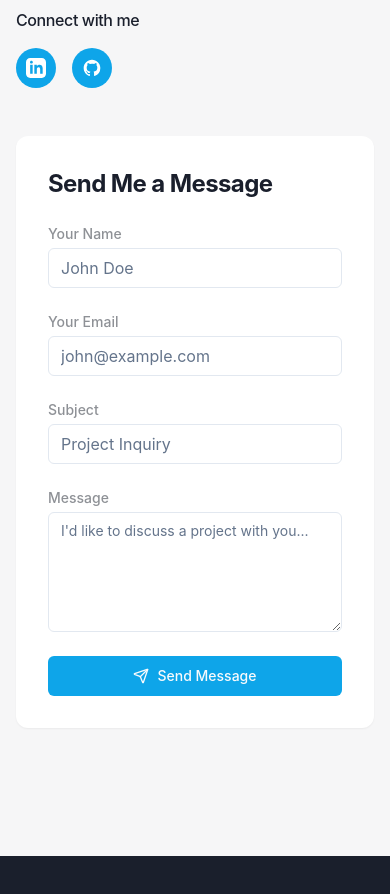
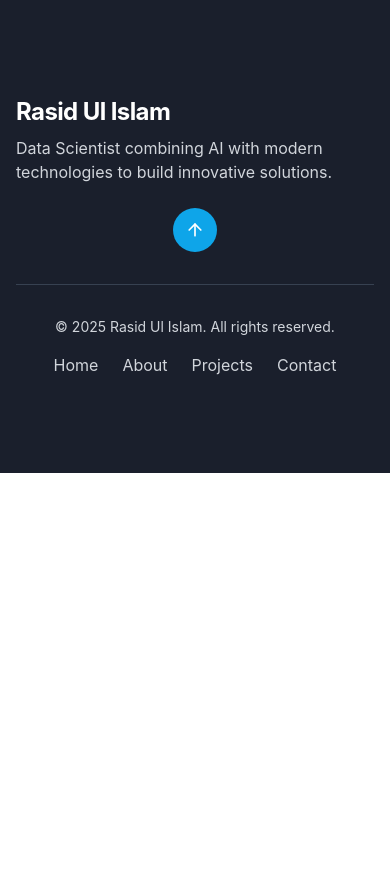
Before and after one commit to Ra5hidIslam/nexthub-journey-space, a React (Vite) app: page / in a window 390 px wide. Shown: the part 7200-8094 px from the top of the page. After the commit the page ends 7673 px from the top, so only its background shows below. Built offline with nearby package versions, Linux system fonts and the light colour scheme.

Commit message:
Remove contact form
Removes the "Send Me a Message" section from the contact section.

```diff
--- a/src/components/ContactSection.tsx
+++ b/src/components/ContactSection.tsx
@@ -1,50 +1,7 @@
-import { useState } from 'react';
-import { Mail, Phone, MapPin, Send } from 'lucide-react';
-import { Button } from '@/components/ui/button';
-import { Input } from '@/components/ui/input';
-import { Textarea } from '@/components/ui/textarea';
-import { useToast } from '@/hooks/use-toast';
+
+import { Mail, Phone, MapPin } from 'lucide-react';
 
 const ContactSection = () => {
-  const { toast } = useToast();
-  const [formData, setFormData] = useState({
-    name: '',
-    email: '',
-    subject: '',
-    message: '',
-  });
-  const [isSubmitting, setIsSubmitting] = useState(false);
-
-  const handleChange = (e: React.ChangeEvent<HTMLInputElement | HTMLTextAreaElement>) => {
-    const { name, value } = e.target;
-    setFormData(prev => ({
-      ...prev,
-      [name]: value
-    }));
-  };
-
-  const handleSubmit = (e: React.FormEvent) => {
-    e.preventDefault();
-    setIsSubmitting(true);
-
-    // Simulate form submission
-    setTimeout(() => {
-      setIsSubmitting(false);
-      toast({
-        title: "Message sent successfully!",
-        description: "I'll get back to you as soon as possible.",
-      });
-
-      // Reset form
-      setFormData({
-        name: '',
-        email: '',
-        subject: '',
-        message: '',
-      });
-    }, 1500);
-  };
-
   return (
     <section id="contact" className="py-20 bg-portfolio-lightGray">
       <div className="section-container">
@@ -52,18 +9,11 @@ const ContactSection = () => {
           <h2 className="text-portfolio-darkBlue mb-4">Get In Touch</h2>
           <div className="h-1 w-20 bg-portfolio-blue mx-auto"></div>
           <p className="mt-6 text-portfolio-gray max-w-2xl mx-auto">
-            Have a question or want to discuss a potential project? Feel free to reach out!
+            Feel free to reach out to me directly through the contact information below.
           </p>
         </div>
 
-        <div className="grid grid-cols-1 lg:grid-cols-2 gap-12">
-          <div className="space-y-8 animate-slide-up">
-            <h3 className="text-2xl font-bold text-portfolio-darkBlue">Contact Information</h3>
-            <p className="text-portfolio-gray">
-              I'm currently available for freelance work, full-time positions, or consultations in the fields of data science and machine learning.
-              Don't hesitate to reach out if you have any questions or want to collaborate!
-            </p>
-
+        <div className="space-y-8 animate-slide-up max-w-2xl mx-auto">
           <div className="space-y-6">
             <div className="flex items-start space-x-4">
               <Mail className="w-6 h-6 text-portfolio-blue mt-1" />
@@ -110,88 +60,6 @@ const ContactSection = () => {
             </div>
           </div>
         </div>
-
-          <div className="bg-white rounded-xl shadow-sm p-8 animate-slide-up">
-            <h3 className="text-2xl font-bold text-portfolio-darkBlue mb-6">Send Me a Message</h3>
-            <form onSubmit={handleSubmit} className="space-y-6">
-              <div className="grid grid-cols-1 gap-6">
-                <div>
-                  <label htmlFor="name" className="block text-sm font-medium text-portfolio-gray mb-1">
-                    Your Name
-                  </label>
-                  <Input
-                    id="name"
-                    name="name"
-                    value={formData.name}
-                    onChange={handleChange}
-                    required
-                    className="w-full"
-                    placeholder="John Doe"
-                  />
-                </div>
-
-                <div>
-                  <label htmlFor="email" className="block text-sm font-medium text-portfolio-gray mb-1">
-                    Your Email
-                  </label>
-                  <Input
-                    id="email"
-                    name="email"
-                    type="email"
-                    value={formData.email}
-                    onChange={handleChange}
-                    required
-                    className="w-full"
-                    placeholder="john@example.com"
-                  />
-                </div>
-
-                <div>
-                  <label htmlFor="subject" className="block text-sm font-medium text-portfolio-gray mb-1">
-                    Subject
-                  </label>
-                  <Input
-                    id="subject"
-                    name="subject"
-                    value={formData.subject}
-                    onChange={handleChange}
-                    required
-                    className="w-full"
-                    placeholder="Project Inquiry"
-                  />
-                </div>
-
-                <div>
-                  <label htmlFor="message" className="block text-sm font-medium text-portfolio-gray mb-1">
-                    Message
-                  </label>
-                  <Textarea
-                    id="message"
-                    name="message"
-                    value={formData.message}
-                    onChange={handleChange}
-                    required
-                    className="w-full min-h-[120px]"
-                    placeholder="I'd like to discuss a project with you..."
-                  />
-                </div>
-              </div>
-
-              <Button
-                type="submit"
-                className="w-full bg-portfolio-blue hover:bg-portfolio-blue/90 flex items-center justify-center gap-2"
-                disabled={isSubmitting}
-              >
-                {isSubmitting ? 'Sending...' : (
-                  <>
-                    <Send className="w-4 h-4" />
-                    <span>Send Message</span>
-                  </>
-                )}
-              </Button>
-            </form>
-          </div>
-        </div>
       </div>
     </section>
   );
```
Lines whose indentation alone changed are shown as unchanged.
